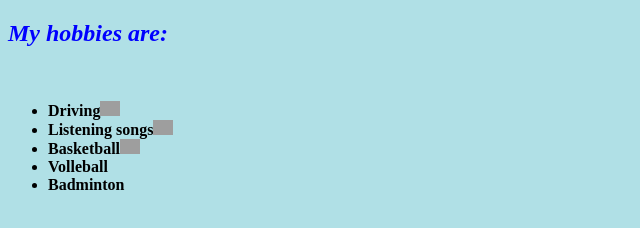
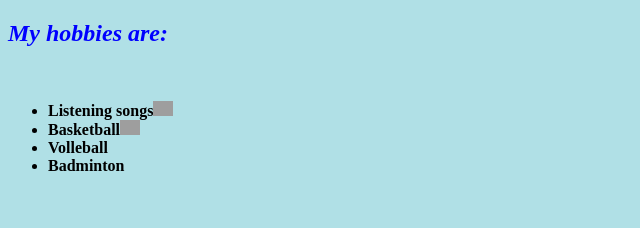
Before and after one commit to prakhar2112/cv, a plain HTML site: page hobbies.html in a window 1280 px wide. Shown: the whole page, without its empty margins (0-640 px from the left). Drawn offline with Linux system fonts and the light colour scheme; grey boxes are pictures that could not be loaded.

Commit message:
Update hobbies.html

```diff
--- a/hobbies.html
+++ b/hobbies.html
@@ -8,7 +8,7 @@
   <body>
     <h2><em>My hobbies are:</em></h2><br>
      <ul>
-       <li><strong>Driving</strong><img class="Driving" height="15px"src="https://emojipedia-us.s3.dualstack.us-west-1.amazonaws.com/thumbs/120/apple/155/smiling-face-with-sunglasses_1f60e.png" alt="emoji"></li>
+
         <li><strong>Listening songs</strong><img class="songs"height="15px" src="https://emojipedia-us.s3.dualstack.us-west-1.amazonaws.com/thumbs/120/softbank/145/musical-note_1f3b5.png" alt="song emoji"></li>
         <li><strong>Basketball</strong><img class="basketball" height="15px"src="https://emojipedia-us.s3.dualstack.us-west-1.amazonaws.com/thumbs/120/apple/155/man-with-ball_26f9-fe0f-200d-2642-fe0f.png" alt="basketball"></li>
 <li><strong>Volleball</strong></li>
```
